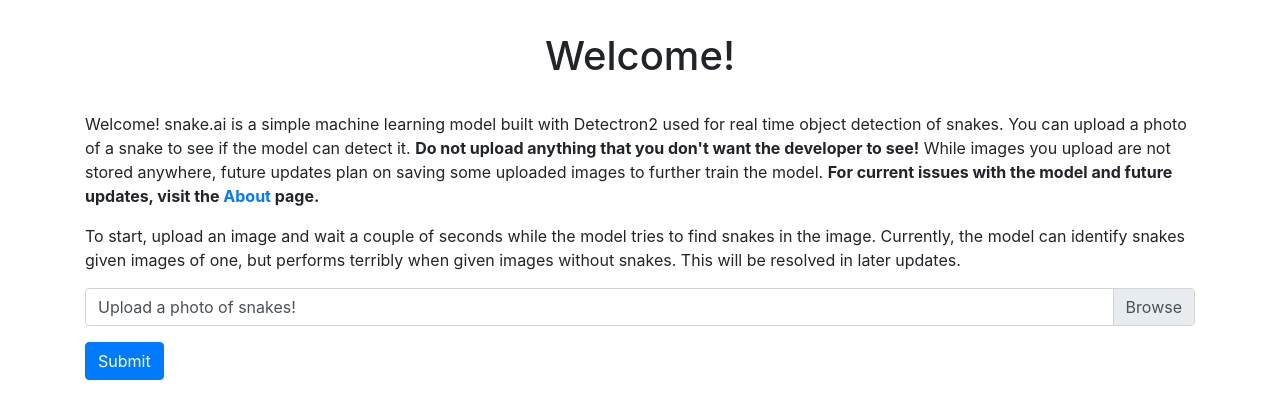
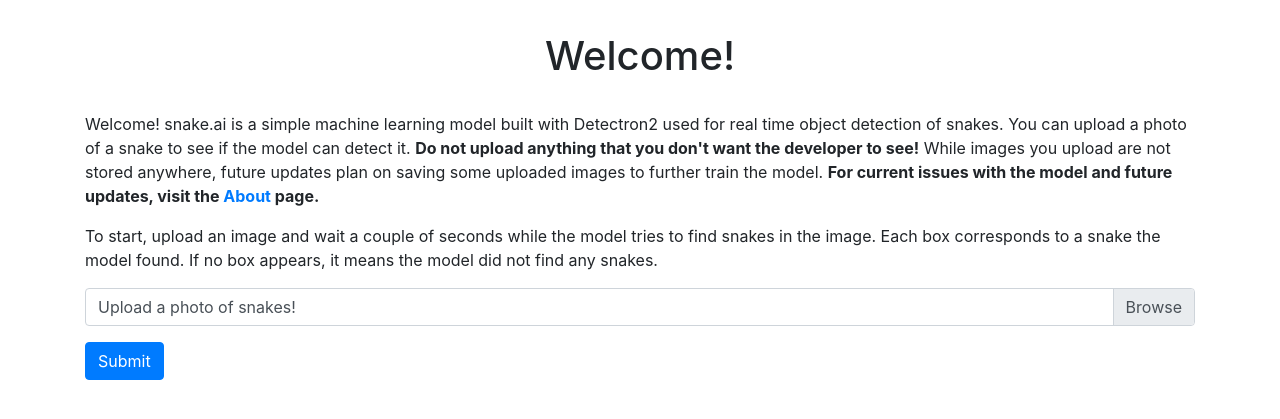
Before and after one commit to neovasudeva/Snake-Detector, a Flask app: page / in a window 1280 px wide. Shown: the part 56-475 px from the top of the page. Run offline with Flask 2, Linux system fonts and the light colour scheme; parts of the project's set-up code (start-up, migrations or seed data) failed here and were passed over; some libraries are stand-ins or nearby versions.

Commit message:
typos and grammar fixes

```diff
--- a/templates/about.html
+++ b/templates/about.html
@@ -30,7 +30,7 @@
   <ul>
     <li>
       The model has trouble identifying entangled snakes, singling out snakes while they eat something,
-      and intertwined snakes, and snakes facing towards the camera.
+      finding multiple intertwined snakes, and identifying snakes facing towards the camera.
     </li>
     <li>
       The model has trouble identifying snakes in blurry images.
@@ -67,7 +67,7 @@
     </li>
     <li>
       Adding identificiation of humans and pets. This is more applicable for real-time detection around a house
-      to warn the user that a snake is in close proximity to a person or domesticated animal.
+      to warn the user that a snake is in close proximity of a person or domesticated animal.
     </li>
   </ul>
 </div>
--- a/templates/home.html
+++ b/templates/home.html
@@ -15,8 +15,8 @@
   </p>
   <p>
     To start, upload an image and wait a couple of seconds while the model tries to find snakes in
-    the image. Currently, the model can identify snakes given images of one, but performs
-    terribly when given images without snakes. This will be resolved in later updates.
+    the image. Each box corresponds to a snake the model found. If no box appears, it means the
+    model did not find any snakes.
   </p>
 </div>
 
```
